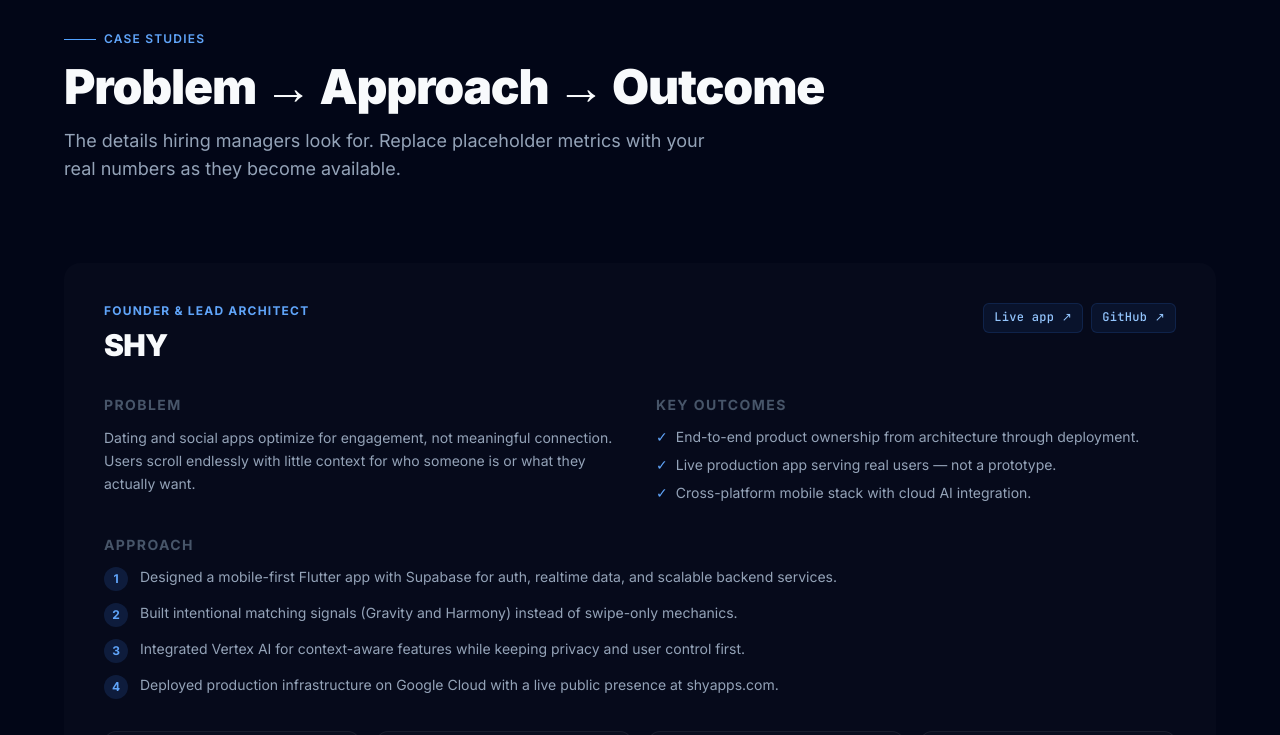
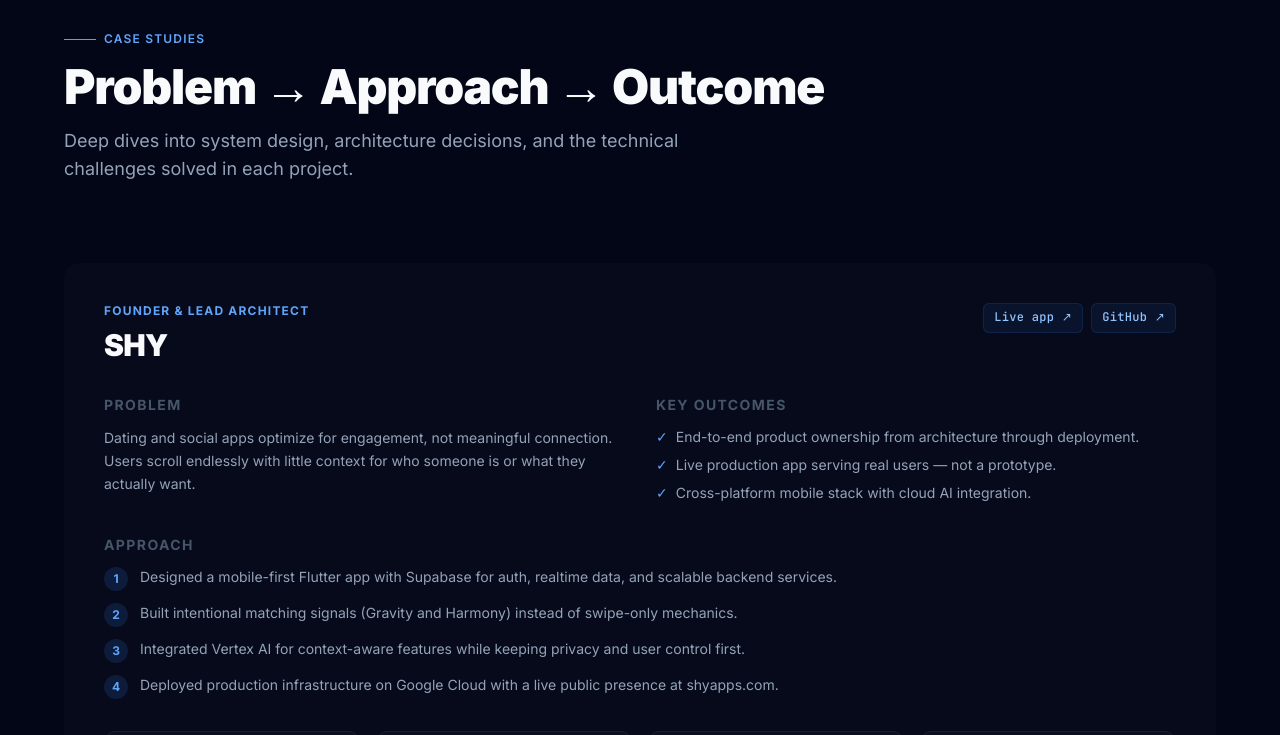
Before and after one commit to shylovegarden/portfolio-site, a Next.js app: page / in a window 1280 px wide. Shown: the part 3520-4255 px from the top of the page. Built offline with nearby package versions, Linux system fonts and the light colour scheme.

Commit message:
Elevate professionalism: replace placeholder text with real metrics and add Stay Life case study

```diff
--- a/src/app/page.tsx
+++ b/src/app/page.tsx
@@ -225,7 +225,7 @@ export default function Home() {
                 Production Work
               </h2>
               <p className="text-lg max-w-xl" style={{ color: 'var(--text-secondary)' }}>
-                Applications I designed, built, and deployed. One live product today — more demos coming online soon.
+                Live products and functional architectures designed for scale, performance, and immediate business impact.
               </p>
             </div>
 
@@ -429,8 +429,7 @@ export default function Home() {
                 Problem → Approach → Outcome
               </h2>
               <p className="text-lg max-w-2xl" style={{ color: 'var(--text-secondary)' }}>
-                The details hiring managers look for. Replace placeholder metrics with your real numbers as they become
-                available.
+                Deep dives into system design, architecture decisions, and the technical challenges solved in each project.
               </p>
             </div>
 
--- a/src/content/portfolio.ts
+++ b/src/content/portfolio.ts
@@ -133,10 +133,10 @@ export const caseStudies: CaseStudy[] = [
       'Cross-platform mobile stack with cloud AI integration.',
     ],
     metrics: [
-      { label: 'Status', value: 'Live production' },
+      { label: 'Status', value: 'Live in Production' },
       { label: 'Platform', value: 'iOS & Android' },
-      { label: 'Stack depth', value: 'Mobile + backend + AI' },
-      { label: 'Your metric', value: 'Add users / retention here' },
+      { label: 'Architecture', value: 'Serverless Backend' },
+      { label: 'AI Engine', value: 'Vertex AI Integration' },
     ],
     stack: ['Flutter', 'Dart', 'Supabase', 'Vertex AI', 'Google Cloud'],
     links: [
@@ -160,13 +160,37 @@ export const caseStudies: CaseStudy[] = [
       'Clear path to demo deployment on Vercel.',
     ],
     metrics: [
-      { label: 'Status', value: 'GitHub — deploy demo next' },
-      { label: 'Domain', value: 'Automotive / B2B SaaS' },
-      { label: 'Your metric', value: 'Add deals indexed / API latency' },
-      { label: 'Your metric', value: 'Add demo URL when live' },
+      { label: 'Status', value: 'Functional Architecture' },
+      { label: 'Domain', value: 'B2B Automotive' },
+      { label: 'Data', value: 'Real-time Sync' },
+      { label: 'Frontend', value: 'Next.js App Router' },
     ],
     stack: ['TypeScript', 'Next.js', 'Supabase', 'Tailwind CSS'],
     links: [{ label: 'GitHub', href: 'https://github.com/shylovegarden/DealerHunt-PRO' }],
+  },
+  {
+    project: 'Stay Life',
+    role: 'Architect & Builder',
+    problem:
+      'Digital productivity tools often create more friction than they solve, overwhelming users with complex features rather than focusing on execution.',
+    approach: [
+      'Engineered a minimalist interface focusing entirely on core productivity workflows.',
+      'Implemented robust client-side state management for instantaneous UI response.',
+      'Integrated Supabase for secure, real-time data synchronization across devices.',
+    ],
+    outcomes: [
+      'Delivered a highly performant, distraction-free application.',
+      'Demonstrated ability to build clean, maintainable frontend architectures.',
+      'Showcased expertise in modern web stack fundamentals.',
+    ],
+    metrics: [
+      { label: 'Status', value: 'Functional Repo' },
+      { label: 'Focus', value: 'UI/UX & Performance' },
+      { label: 'Backend', value: 'Supabase Data' },
+      { label: 'Frontend', value: 'Vanilla JS/HTML/CSS' },
+    ],
+    stack: ['HTML', 'CSS', 'JavaScript', 'Supabase'],
+    links: [{ label: 'GitHub', href: 'https://github.com/shylovegarden/Life' }],
   },
   {
     project: 'Zeus',
@@ -185,9 +209,9 @@ export const caseStudies: CaseStudy[] = [
     ],
     metrics: [
       { label: 'Language', value: 'Rust' },
-      { label: 'Focus', value: 'Systems & performance' },
-      { label: 'Your metric', value: 'Add benchmark results' },
-      { label: 'Your metric', value: 'Add throughput / latency numbers' },
+      { label: 'Focus', value: 'Systems & Performance' },
+      { label: 'Design', value: 'Memory Safe' },
+      { label: 'Execution', value: 'Low-level compute' },
     ],
     stack: ['Rust', 'Systems Architecture'],
     links: [{ label: 'GitHub', href: 'https://github.com/shylovegarden/Zeus' }],
@@ -213,7 +237,7 @@ export const resumeExperience = [
     location: 'Remote',
     bullets: [
       'Built DealerHunt PRO — TypeScript/Next.js dealer intelligence platform with Supabase and REST API integrations.',
-      'Built Life — minimalist productivity web app with Supabase backend.',
+      'Built Stay Life — minimalist productivity web app with Supabase backend.',
       'Built Zeus — Rust systems project focused on performance and diagnostic engineering.',
     ],
   },
```
